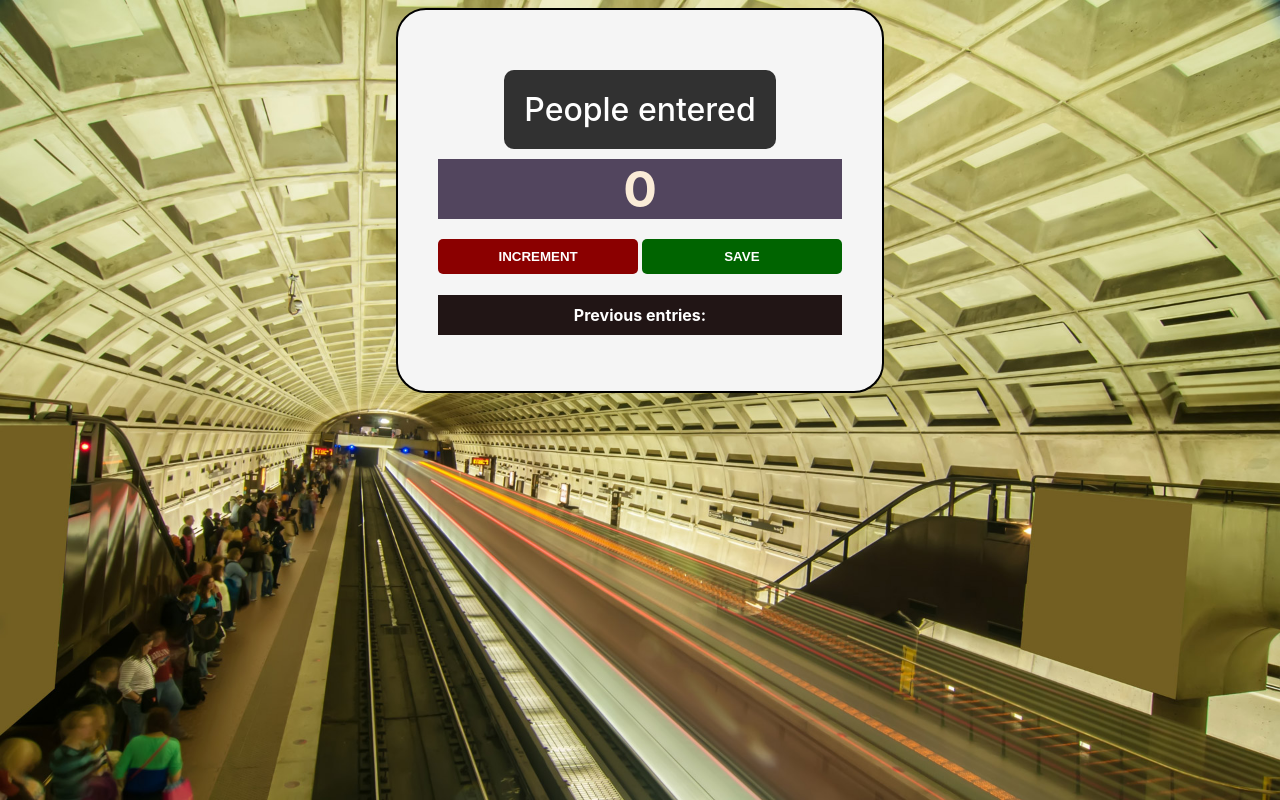
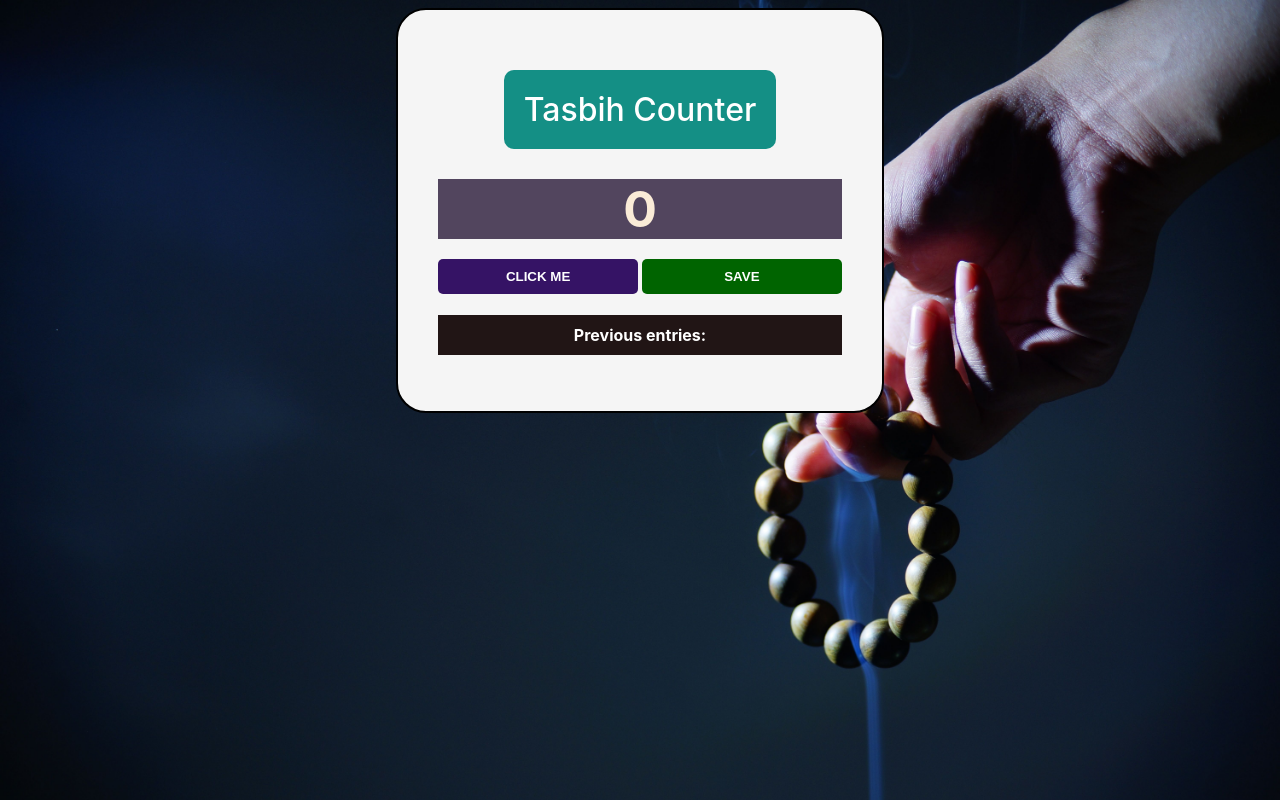
Before and after one commit to hamzasherazii/People-Counter-Application, a plain HTML site: page index.html in a window 1280 px wide. Drawn offline with Linux system fonts and the light colour scheme.

Commit message:
application finished
Renamed to Tasbih Counter.

```diff
--- a/index.html
+++ b/index.html
@@ -5,15 +5,15 @@
     <meta charset="UTF-8">
     <meta name="viewport" content="width=device-width, initial-scale=1.0">
     <link rel="stylesheet" href="./style.css">
-    <title>People Counter</title>
+    <title>Tasbih Counter</title>
 </head>
 
 <body>
     <div class="myFirstDiv">
-        <h1>People entered</h1>
+        <h1>Tasbih Counter</h1>
         <h2 id="count-el">0</h2>
 
-        <button id="increment-btn" onclick="increment()">INCREMENT</button>
+        <button id="increment-btn" onclick="increment()">CLICK ME</button>
         <button id="save-btn" onclick="saveCount()">SAVE</button>
         <p id="save-el">Previous entries: </p>
     </div>
--- a/style.css
+++ b/style.css
@@ -1,5 +1,5 @@
 body {
-    background-image: url("./img.jfif");
+    background-image: url("./tasbeeh.jpg");
     background-size: cover;
     font-family: -apple-system, BlinkMacSystemFont, 'Segoe UI', Roboto, Oxygen, Ubuntu, Cantarell, 'Open Sans', 'Helvetica Neue', sans-serif;
     font-weight: bold;
@@ -20,11 +20,11 @@ body {
 
 h1 {
     margin-top: 20px;
-    margin-bottom: 10px;
+    margin-bottom: 30px;
     padding: 20px;
     color: white;
     font-weight: 500;
-    background-color: rgb(49, 49, 49);
+    background-color: rgb(20, 143, 133);
     display: inline-block;
     border-radius: 10px;
 }
@@ -55,7 +55,7 @@ button {
 }
 
 #increment-btn {
-    background: darkred;
+    background: rgb(53, 19, 101);
 }
 
 #save-btn {
```
Also changed, not shown: img.jfif (deleted), tasbeeh.jpg (added).
